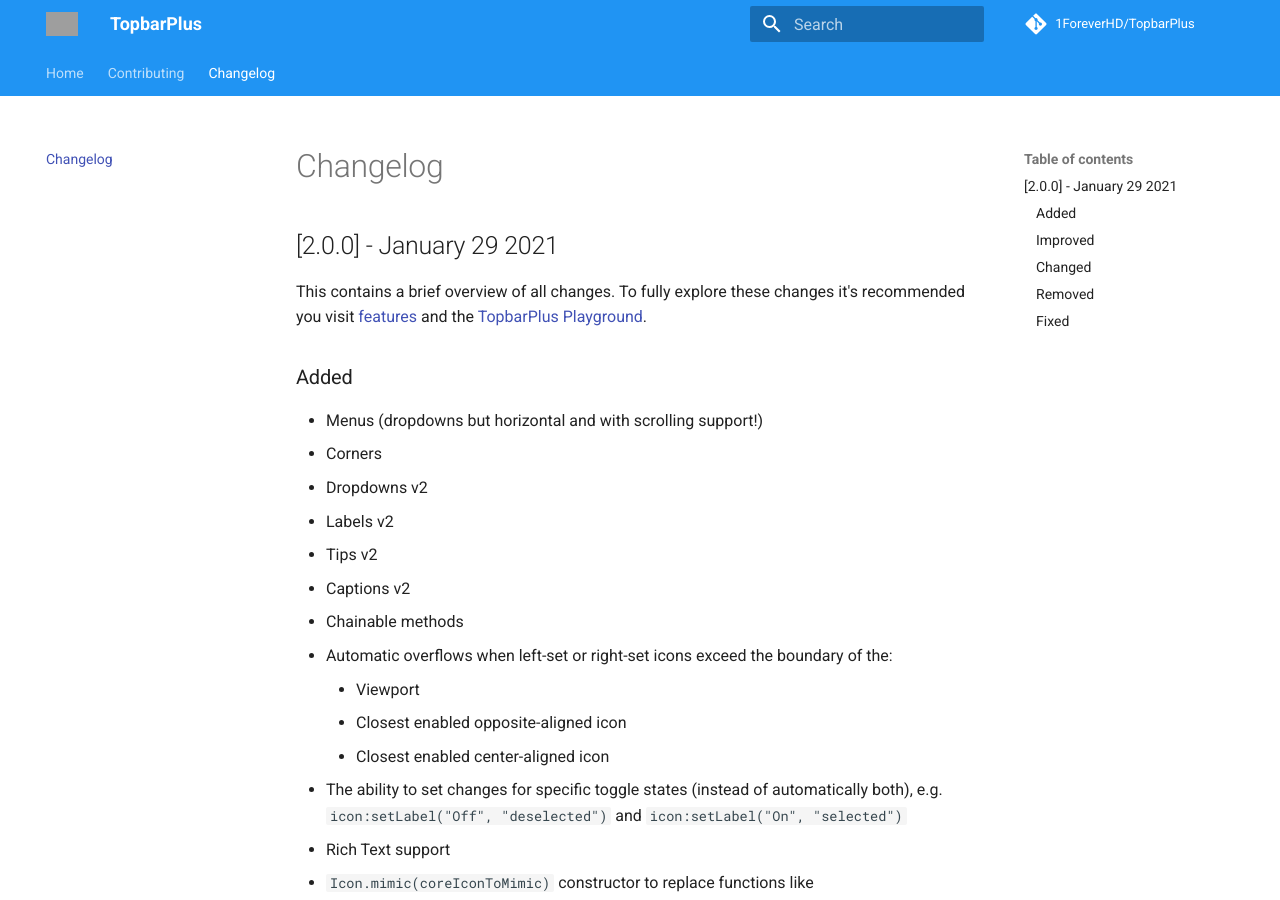
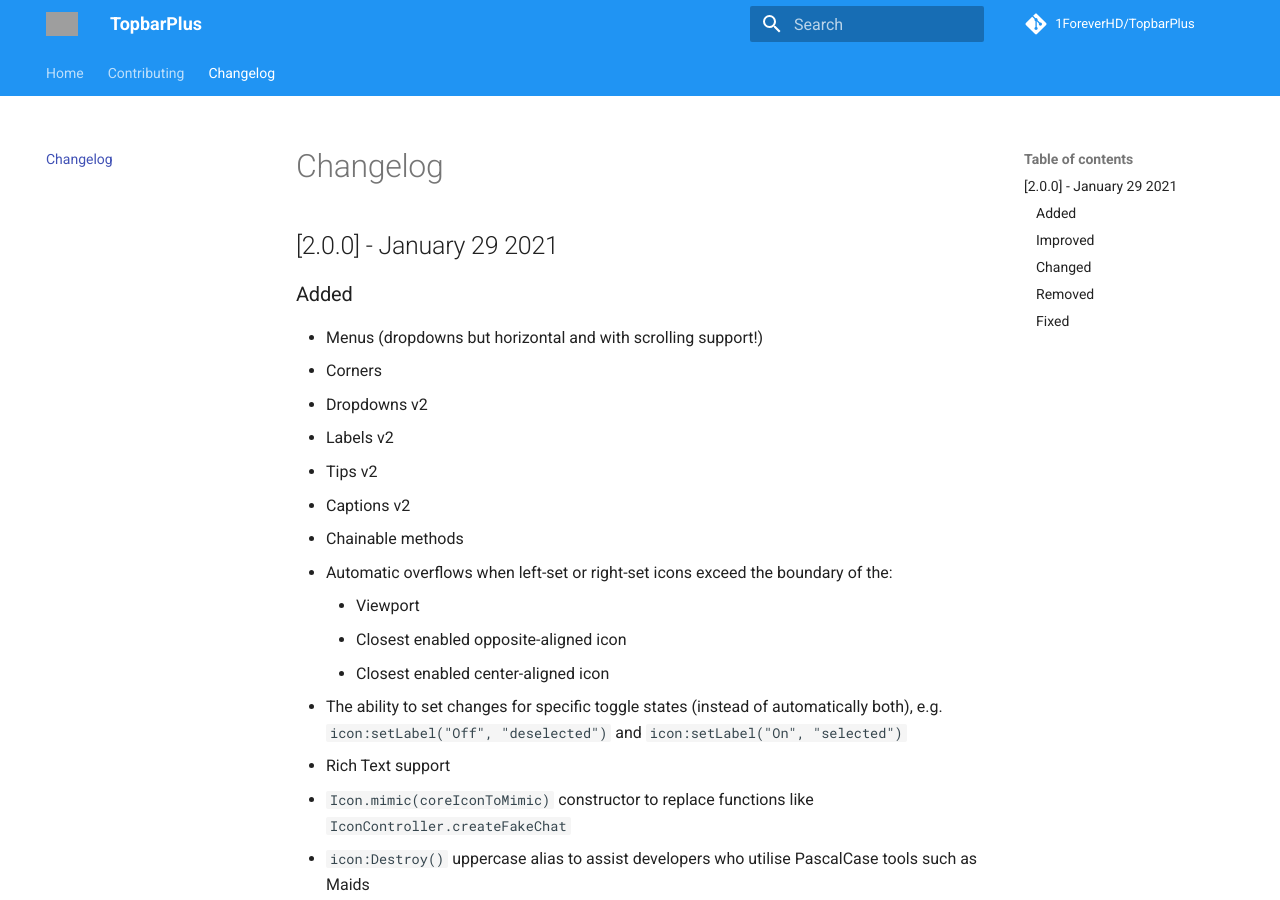
Before and after one commit to 1ForeverHD/TopbarPlus, an MkDocs documentation site: the page built from docs/changelog.md, in a window 1280 px wide and 900 px high. Built offline with MkDocs 1.6.1 and Material for MkDocs 9.7.7, drawn with Linux system fonts in a browser that asks for light colours; comment, search, counter and statistics services are not loaded; grey boxes are pictures that could not be loaded.

Commit message:
Updated docs

```diff
--- a/docs/changelog.md
+++ b/docs/changelog.md
@@ -1,10 +1,4 @@
 ## [2.0.0] - January 29 2021
-[features]: https://1foreverhd.github.io/TopbarPlus/features/
-[TopbarPlus Playground]: https://www.roblox.com/games/6199274521/TopbarPlus-Playground
-[Third Parties]: https://1foreverhd.github.io/TopbarPlus/third_parties/
-
-This contains a brief overview of all changes. To fully explore these changes it's recommended you visit [features] and the [TopbarPlus Playground].
-
 ### Added
 - Menus (dropdowns but horizontal and with scrolling support!)
 - Corners
@@ -21,7 +15,7 @@
 - Rich Text support
 - ``Icon.mimic(coreIconToMimic)`` constructor to replace functions like ``IconController.createFakeChat``
 - ``icon:Destroy()`` uppercase alias to assist developers who utilise PascalCase tools such as Maids
-- Referencing support for third parties, see [Third Parties]
+- Referencing support for third parties, see [Third Parties](https://1foreverhd.github.io/TopbarPlus/third_parties/)
 - ``icon:set(settingName, value)``
 - ``icon:get(settingName, value)``
 - ``icon:clearNotices()``
@@ -86,7 +80,6 @@
 - ``IconController:getAllIcons`` (replaced with ``IconController.getIcons``)
 - Some properties may have been removed too
 
-
 ### Fixed
 - Console-mode rapid enabling and disabling bug
 - Recursive update topbar bug
```
